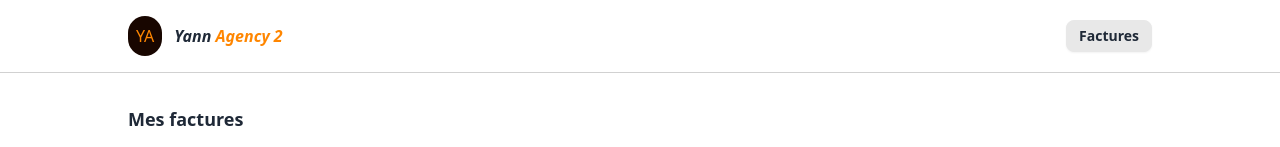
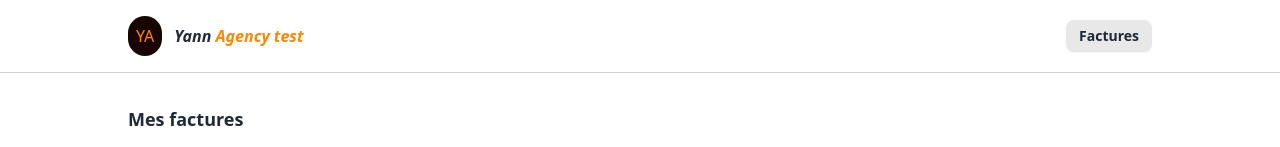
Before and after one commit to DeKingoye/App-sass-gestion, a Next.js app: page / in a window 1280 px wide. Shown: the top 147 px of the page. Built offline with nearby package versions, Linux system fonts and the light colour scheme; no server answers.

Commit message:
add-test-in-title

```diff
--- a/app/components/Navbar.tsx
+++ b/app/components/Navbar.tsx
@@ -44,7 +44,7 @@ const Navbar = () => {
                     {/* <Layers className='h-6 w-6'/> */}
                 </div>
                 <span className='ml-3 font-bold text-2xwl italic'>
-                Yann <span className='text-accent'>Agency 2</span>
+                Yann <span className='text-accent'>Agency test</span>
                 </span>
             </div>
             <div className='flex space-x-4 items-center'>
```
